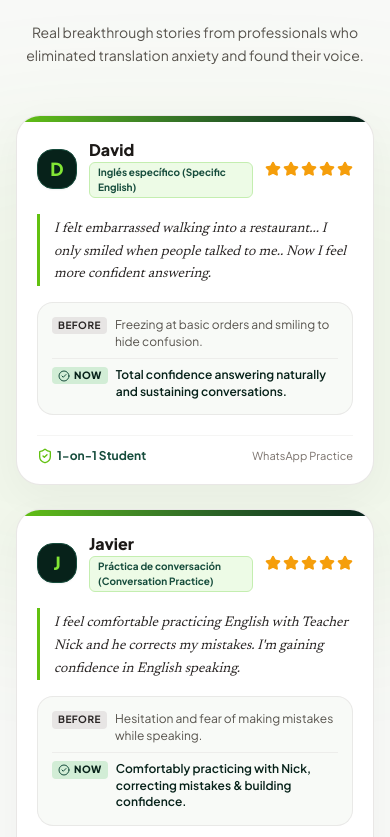
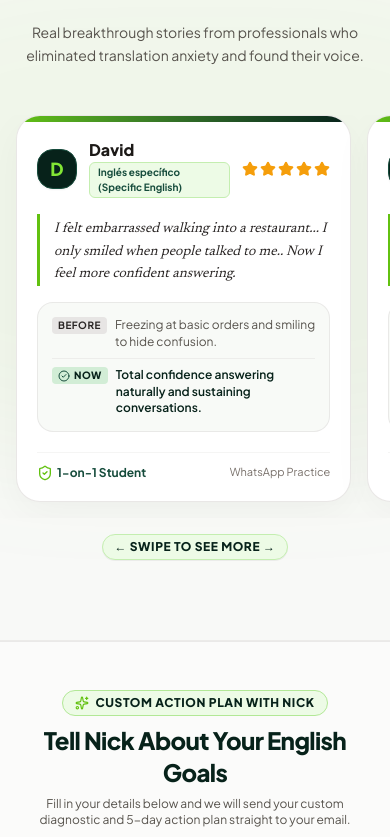
Before and after one commit to Mohansaina/speakenglishwithnick, a Next.js app: page / in a window 390 px wide. Shown: the part 1727-2564 px from the top of the page. Built offline with nearby package versions, Linux system fonts and the light colour scheme.

Commit message:
feat: convert student story cards into a single-row horizontal swipe carousel on mobile

```diff
--- a/src/components/TransformationSection.tsx
+++ b/src/components/TransformationSection.tsx
@@ -49,11 +49,12 @@ export const TransformationSection: React.FC = () => {
           </p>
         </div>
 
-        {/* Featured Breakthrough Spotlights: David & Javier */}
-        <div className="grid grid-cols-1 md:grid-cols-2 gap-6 max-w-5xl mx-auto">
+        {/* Featured Breakthrough Spotlights: Single Row Horizontal Swipe on Mobile */}
+        <div className="max-w-5xl mx-auto">
+          <div className="flex md:grid md:grid-cols-2 overflow-x-auto md:overflow-visible snap-x snap-mandatory scrollbar-none gap-4 sm:gap-6 pb-4 sm:pb-0 -mx-4 px-4 sm:mx-0 sm:px-0 touch-scroll">
 
             {/* David Card */}
-          <div className="bg-white rounded-3xl p-5 sm:p-7 border border-stone-200/90 shadow-[0_12px_40px_rgba(0,0,0,0.04)] space-y-5 flex flex-col justify-between hover:border-[#62c110]/60 transition-all group relative overflow-hidden">
+            <div className="snap-center shrink-0 w-[86vw] min-[400px]:w-[82vw] sm:w-auto bg-white rounded-3xl p-5 sm:p-7 border border-stone-200/90 shadow-[0_12px_40px_rgba(0,0,0,0.04)] space-y-5 flex flex-col justify-between hover:border-[#62c110]/60 transition-all group relative overflow-hidden">
               <div className="absolute top-0 left-0 right-0 h-1.5 bg-gradient-to-r from-[#62c110] to-[#07221a]" />
               <div className="space-y-4 pt-1">
                 <div className="flex items-center justify-between gap-3">
@@ -106,7 +107,7 @@ export const TransformationSection: React.FC = () => {
             </div>
 
             {/* Javier Card */}
-          <div className="bg-white rounded-3xl p-5 sm:p-7 border border-stone-200/90 shadow-[0_12px_40px_rgba(0,0,0,0.04)] space-y-5 flex flex-col justify-between hover:border-[#62c110]/60 transition-all group relative overflow-hidden">
+            <div className="snap-center shrink-0 w-[86vw] min-[400px]:w-[82vw] sm:w-auto bg-white rounded-3xl p-5 sm:p-7 border border-stone-200/90 shadow-[0_12px_40px_rgba(0,0,0,0.04)] space-y-5 flex flex-col justify-between hover:border-[#62c110]/60 transition-all group relative overflow-hidden">
               <div className="absolute top-0 left-0 right-0 h-1.5 bg-gradient-to-r from-[#62c110] to-[#07221a]" />
               <div className="space-y-4 pt-1">
                 <div className="flex items-center justify-between gap-3">
@@ -160,6 +161,14 @@ export const TransformationSection: React.FC = () => {
 
           </div>
 
+          {/* Mobile Swipe Hint Indicator */}
+          <div className="flex md:hidden items-center justify-center gap-2 mt-4 text-[#07221a]">
+            <span className="text-xs font-extrabold uppercase tracking-wider bg-[#edfbe6] text-[#07221a] px-3 py-1 rounded-full border border-[#c4eeb0] shadow-2xs">
+              {language === 'es' ? '← Desliza para ver más →' : '← Swipe to see more →'}
+            </span>
+          </div>
+        </div>
+
       </div>
     </section>
   );
```
Lines whose indentation alone changed are shown as unchanged.
